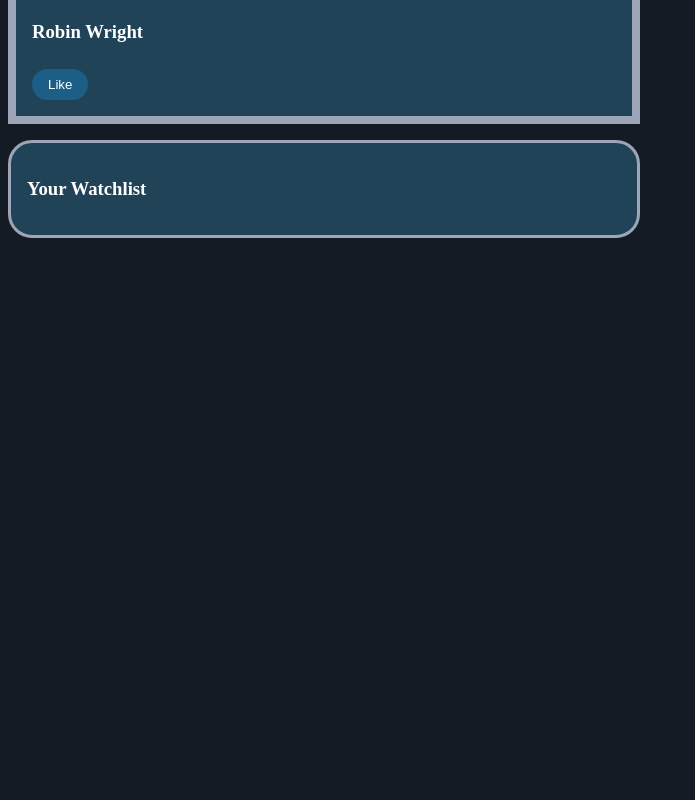
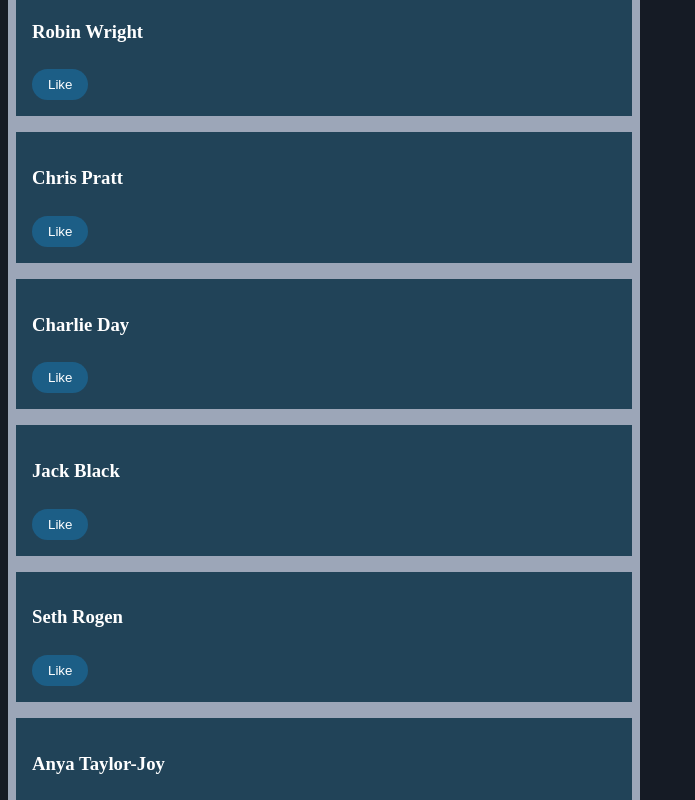
Before and after one commit to nlubinski-rrc/Full-Stack-Project-2026-Winter, a React (Vite) app: page /favorite-actors in a window 1280 px wide. Shown: the part 680-1480 px from the top of the page, without its empty margins (0-695 px from the left). Before the commit the page ends 926 px from the top, so only its background shows below. Built offline with nearby package versions, Linux system fonts and the light colour scheme.

Commit message:
Added more actors to the repo

```diff
--- a/src/apis/actorData.ts
+++ b/src/apis/actorData.ts
@@ -25,5 +25,30 @@
         id: 5,
         name: "Robin Wright",
         isFavorite: false
+    },
+    {
+        id: 6,
+        name: "Chris Pratt",
+        isFavorite: false
+    },
+    {
+        id: 7,
+        name: "Charlie Day",
+        isFavorite: false
+    },
+    {
+        id: 8,
+        name: "Jack Black",
+        isFavorite: false
+    },
+    {
+        id: 9,
+        name: "Seth Rogen",
+        isFavorite: false
+    },
+    {
+        id: 10,
+        name: "Anya Taylor-Joy",
+        isFavorite: false
     }
 ];
```
